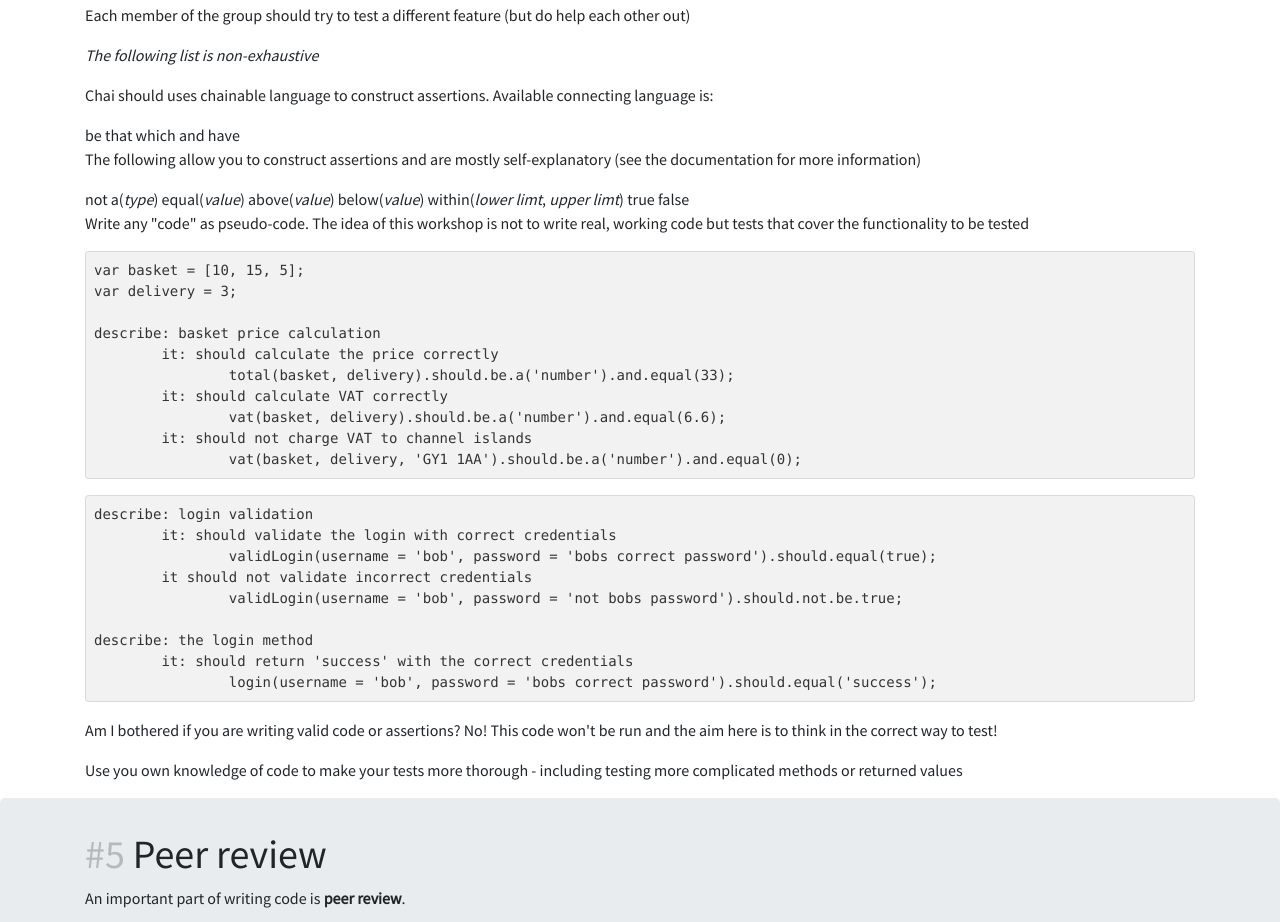
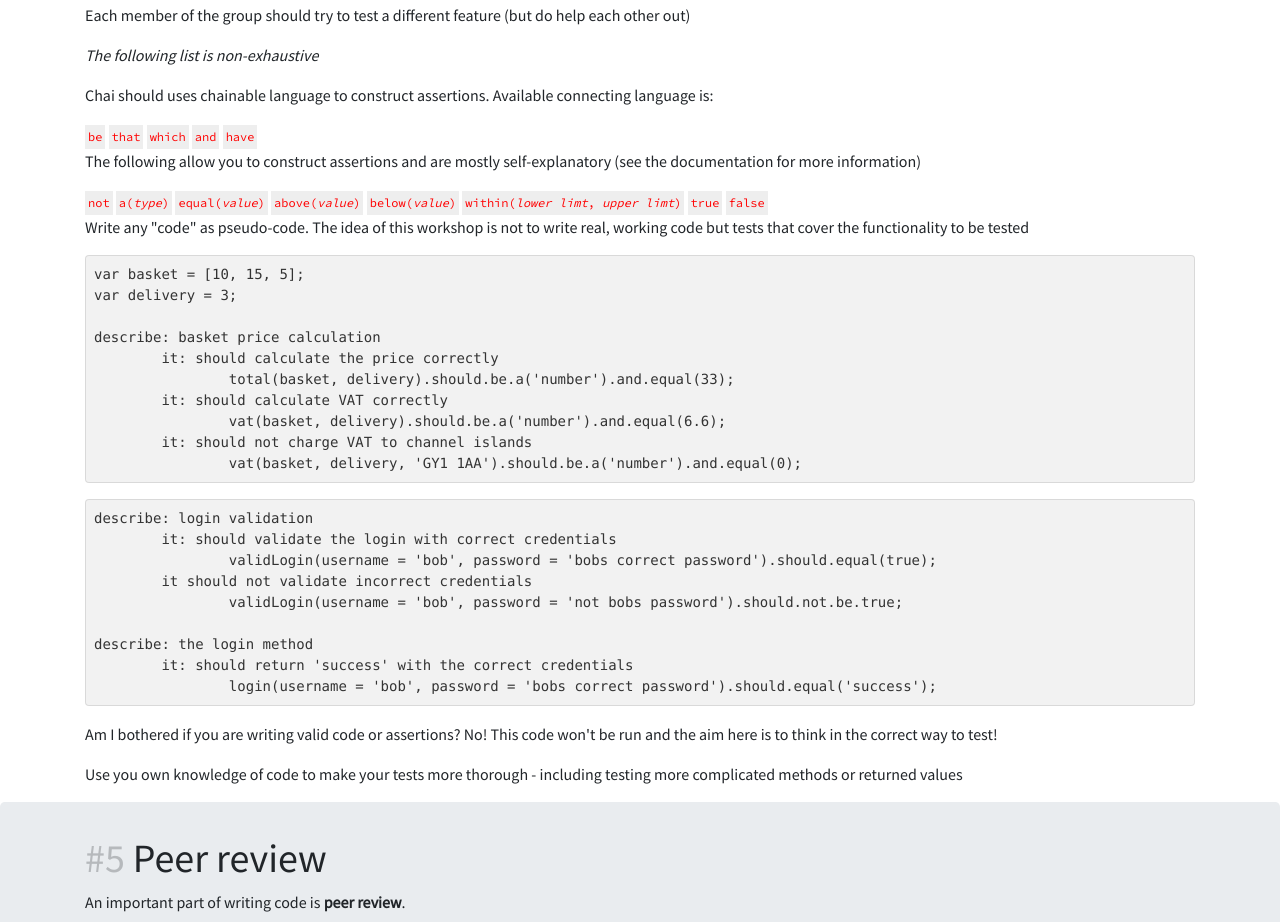
Before and after one commit to aimee-gm/testing-workshop, a plain HTML site: page index.html in a window 1280 px wide. Shown: the part 2839-3761 px from the top of the page. Drawn offline with nearby package versions, Linux system fonts and the light colour scheme.

Commit message:
Update index.html

```diff
--- a/index.html
+++ b/index.html
@@ -241,20 +241,20 @@ describe: The shopping basket total cost
 		<p><em>The following list is non-exhaustive</em></p>
 		<div class="chai">
 			<p>Chai should uses chainable language to construct assertions. Available connecting language is:</p>
-			<span>be</span>
-			<span>that</span>
-			<span>which</span>
-			<span>and</span>
-			<span>have</span>
+			<span class="code">be</span>
+			<span class="code">that</span>
+			<span class="code">which</span>
+			<span class="code">and</span>
+			<span class="code">have</span>
 			<p>The following allow you to construct assertions and are mostly self-explanatory (see the documentation for more information)</p>
-			<span>not</span>
-			<span>a(<i>type</i>)</span>
-			<span>equal(<i>value</i>)</span>
-			<span>above(<i>value</i>)</span>
-			<span>below(<i>value</i>)</span>
-			<span>within(<i>lower limt</i>, <i>upper limt</i>)</span>
-			<span>true</span>
-			<span>false</span>
+			<span class="code">not</span>
+			<span class="code">a(<i>type</i>)</span>
+			<span class="code">equal(<i>value</i>)</span>
+			<span class="code">above(<i>value</i>)</span>
+			<span class="code">below(<i>value</i>)</span>
+			<span class="code">within(<i>lower limt</i>, <i>upper limt</i>)</span>
+			<span class="code">true</span>
+			<span class="code">false</span>
 		</div>
 		<p>Write any "code" as pseudo-code. The idea of this workshop is not to write real, working code but tests that cover the functionality to be tested</p>
 		<pre>
```
